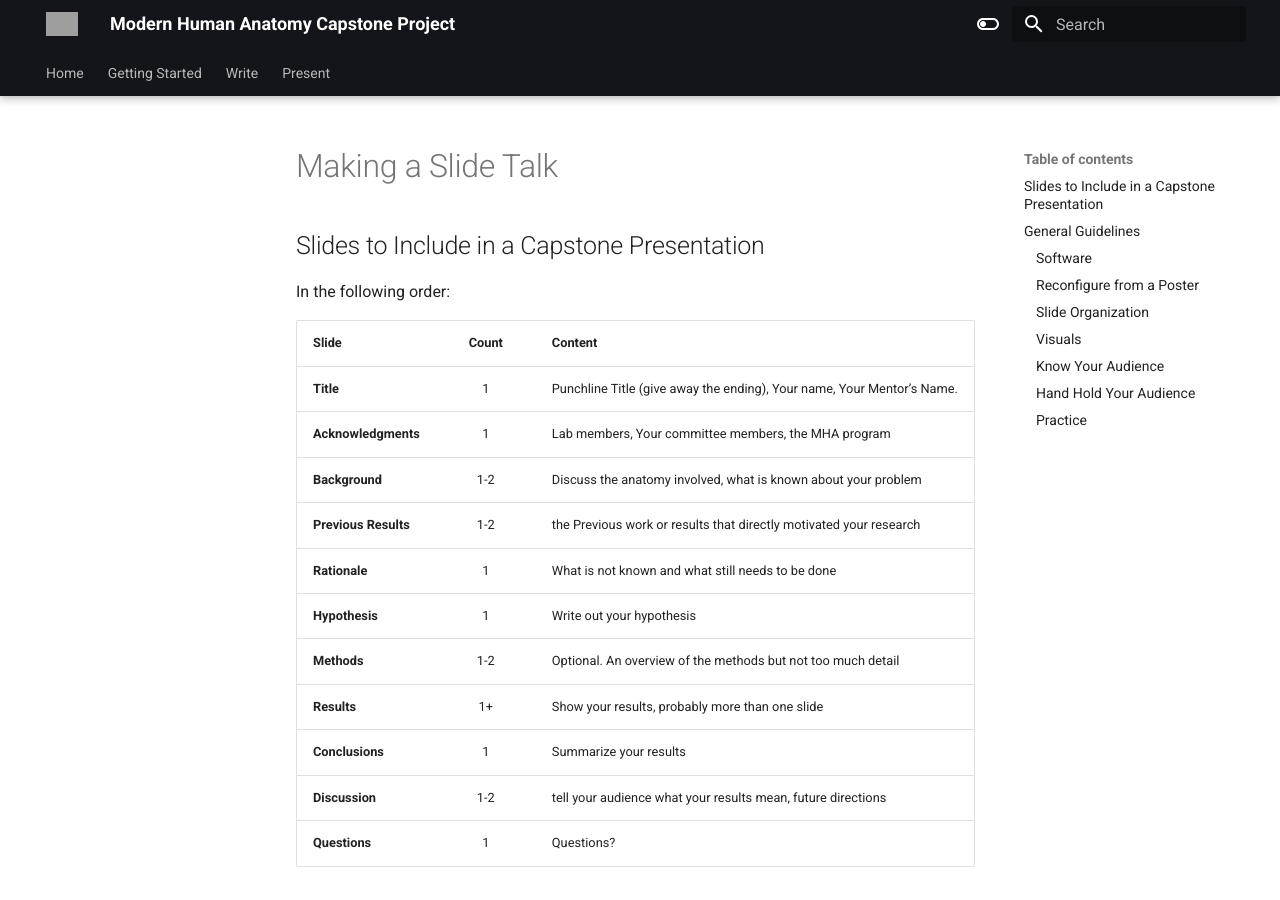
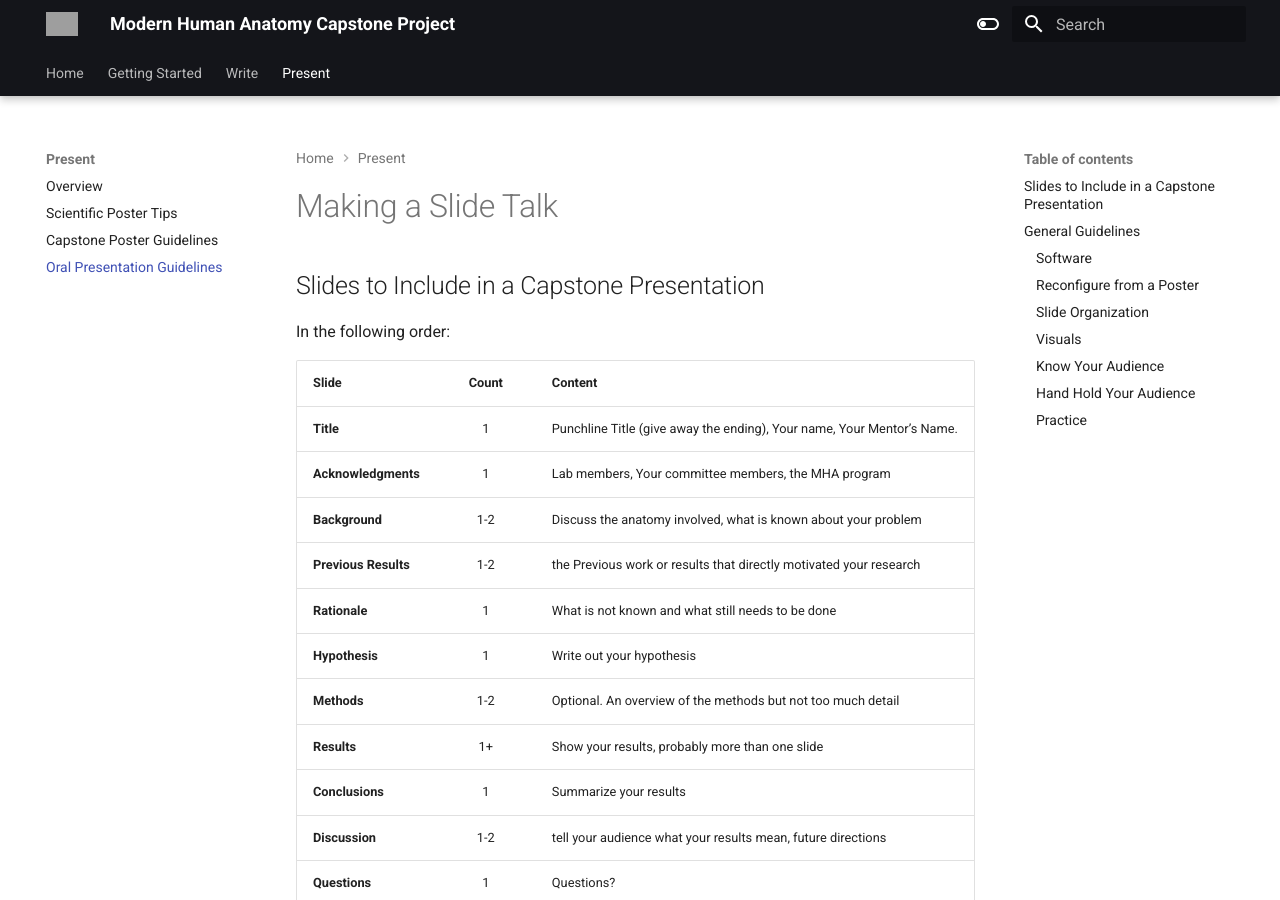
Before and after one commit to ModernHumanAnatomy/MHACapstone, an MkDocs documentation site: the page built from docs/slide-talk-guidelines.md, in a window 1280 px wide and 900 px high. Built offline with MkDocs 1.6.1 and Material for MkDocs 9.7.7, drawn with Linux system fonts in a browser that asks for light colours; grey boxes are pictures that could not be loaded.

Commit message:
Add slide talk guidelines

```diff
--- a/mkdocs.yml
+++ b/mkdocs.yml
@@ -16,6 +16,7 @@ nav:
     - Overview: present-overview.md
     - Scientific Poster Tips: making-a-scientific-poster.md
     - Capstone Poster Guidelines: MHA-poster-guidelines.md
+    - Oral Presentation Guidelines: slide-talk-guidelines.md
 
 theme:
   name: material
```
